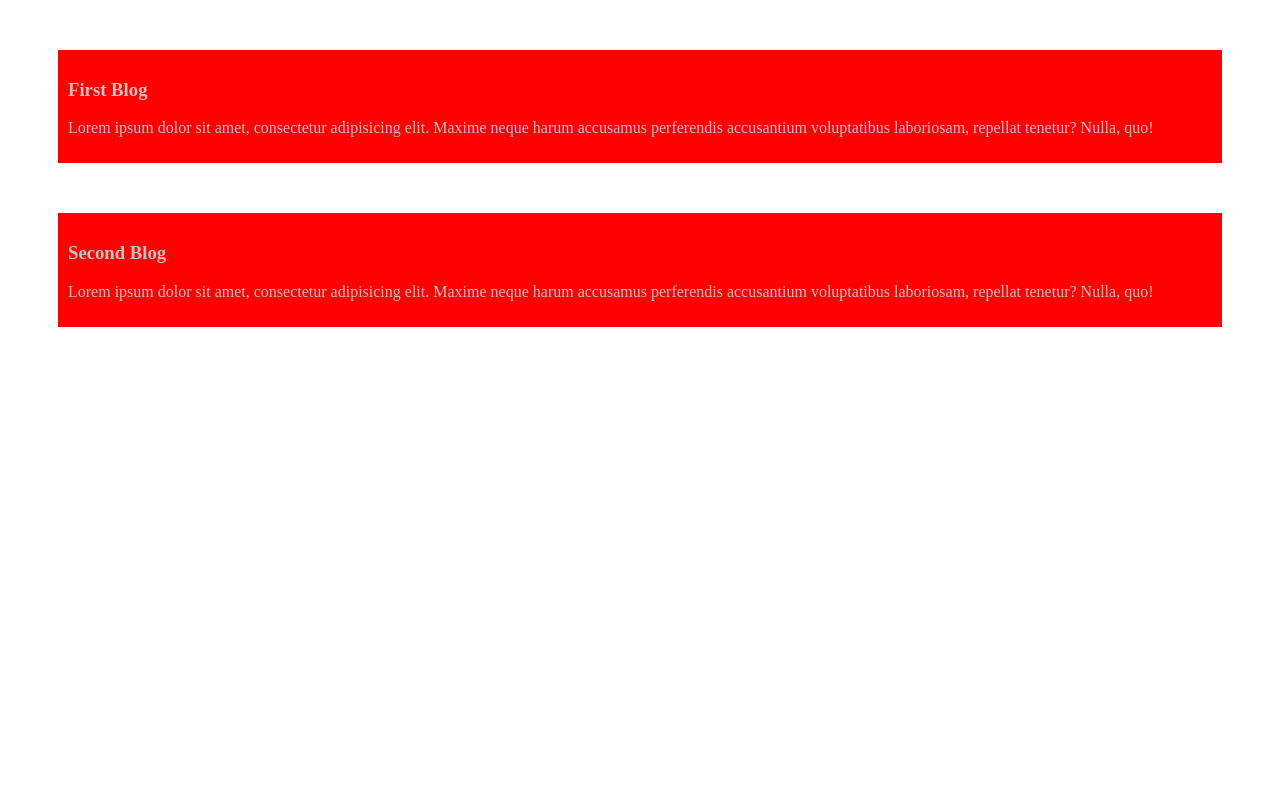
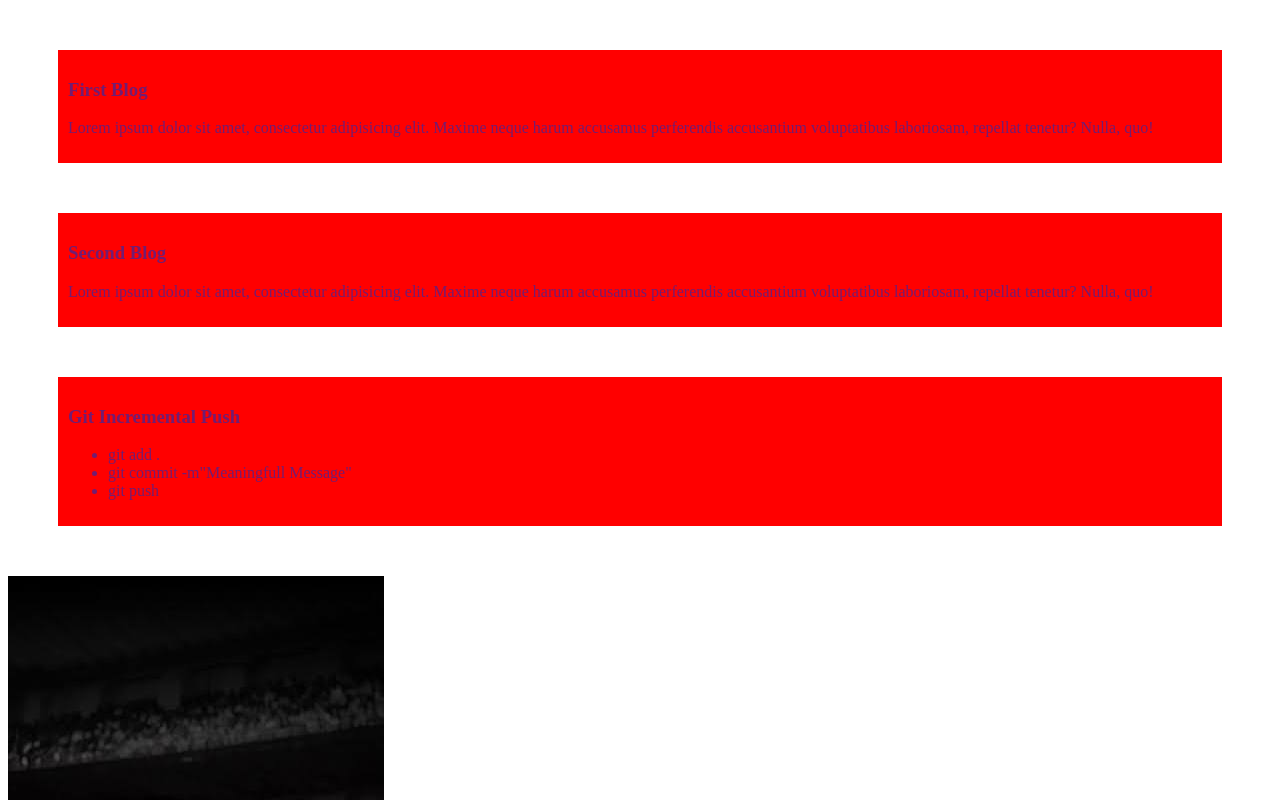
Before and after one commit to nasir-uddin0227/my-first-github-repo, a plain HTML site: page index.html in a window 1280 px wide. Shown: the top 800 px of the page. Drawn offline with Linux system fonts and the light colour scheme.

Commit message:
Lamine Raphinha Celebrates

```diff
--- a/blog.css
+++ b/blog.css
@@ -1,5 +1,5 @@
 div {
-    color: rgb(197, 193, 197);
+    color: rgb(114, 28, 114);
     background-color: red;
     padding: 10px;
     margin: 50px;
--- a/index.html
+++ b/index.html
@@ -21,6 +21,15 @@
             accusantium
             voluptatibus laboriosam, repellat tenetur? Nulla, quo!</p>
     </div>
+    <div>
+        <h3>Git Incremental Push</h3>
+        <ul>
+            <li>git add .</li>
+            <li>git commit -m"Meaningfull Message"</li>
+            <li>git push</li>
+        </ul>
+    </div>
+    <img src="Images/LamineRaphinha.jfif" alt="LamineRaphinha Celebration">
 </body>
 
 </html>
```
Also changed, not shown: Images/LamineRaphinha.jfif (added).
